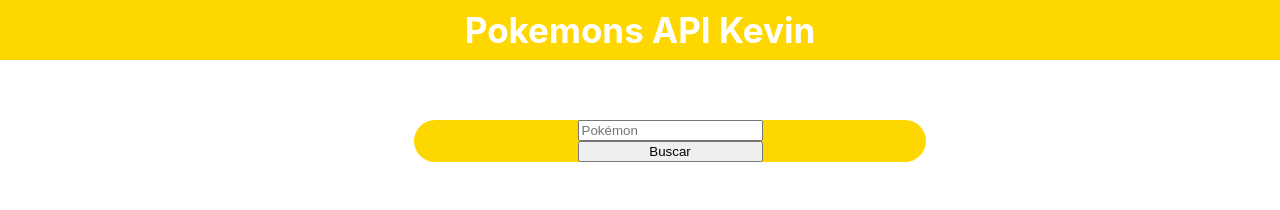
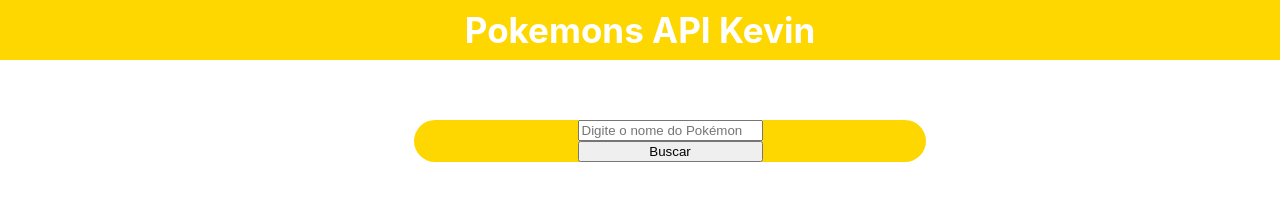
Before and after one commit to KevinBrandao/pokemo, a React (Create React App) app: page / in a window 1280 px wide. Shown: the top 210 px of the page. Built offline with nearby package versions, Linux system fonts and the light colour scheme; no server answers.

Commit message:
troca de nome

```diff
--- a/src/App.js
+++ b/src/App.js
@@ -38,7 +38,7 @@
           type="text"
           value={searchTerm}
           onChange={(e) => setSearchTerm(e.target.value)}
-          placeholder="Pokémon"
+          placeholder="Digite o nome do Pokémon"
         />
         <button type="submit">Buscar</button>
       </form>
```
